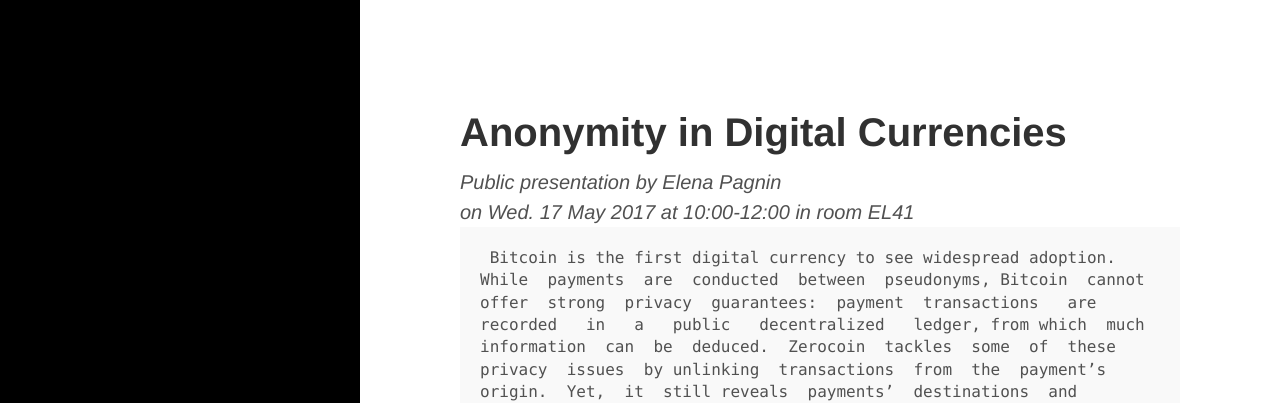
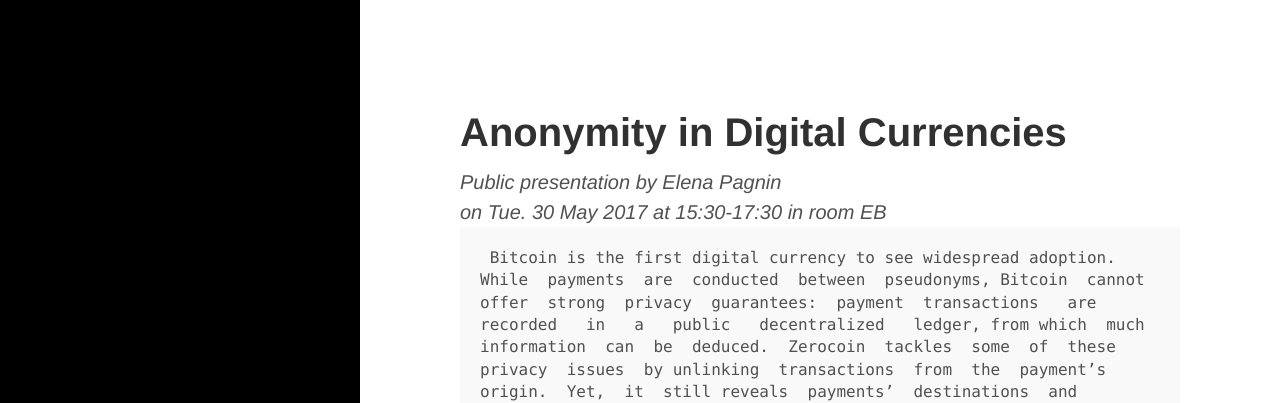
Before and after one commit to fdat085/fdat085.github.io, a Jekyll site: the page built from student-elena1.md, in a window 1280 px wide and 1013 px high. Shown: the top 403 px of the window. Built offline with Jekyll 4.4.1, drawn with Linux system fonts in a browser that asks for light colours.

Commit message:
fix date/time/location for elena

```diff
--- a/student-elena1.md
+++ b/student-elena1.md
@@ -3,9 +3,9 @@ layout: student
 sidebar: true
 title: Anonymity in Digital Currencies
 author: Elena Pagnin
-room: EL41
-date: 2017/05/17
-time: 10:00-12:00
+room: EB
+date: 2017/05/30
+time: 15:30-17:30
 pdf: "elena.pdf"
 abstract: "
 Bitcoin is the first digital currency to see widespread adoption.  While  payments  are  conducted  between  pseudonyms, Bitcoin  cannot  offer  strong  privacy  guarantees:  payment  transactions   are   recorded   in   a   public   decentralized   ledger, from which  much  information  can  be  deduced.  Zerocoin  tackles  some  of  these  privacy  issues  by unlinking  transactions  from  the  payment’s  origin.  Yet,  it  still reveals  payments’  destinations  and  amounts,  and  is  limited  in functionality.
```
